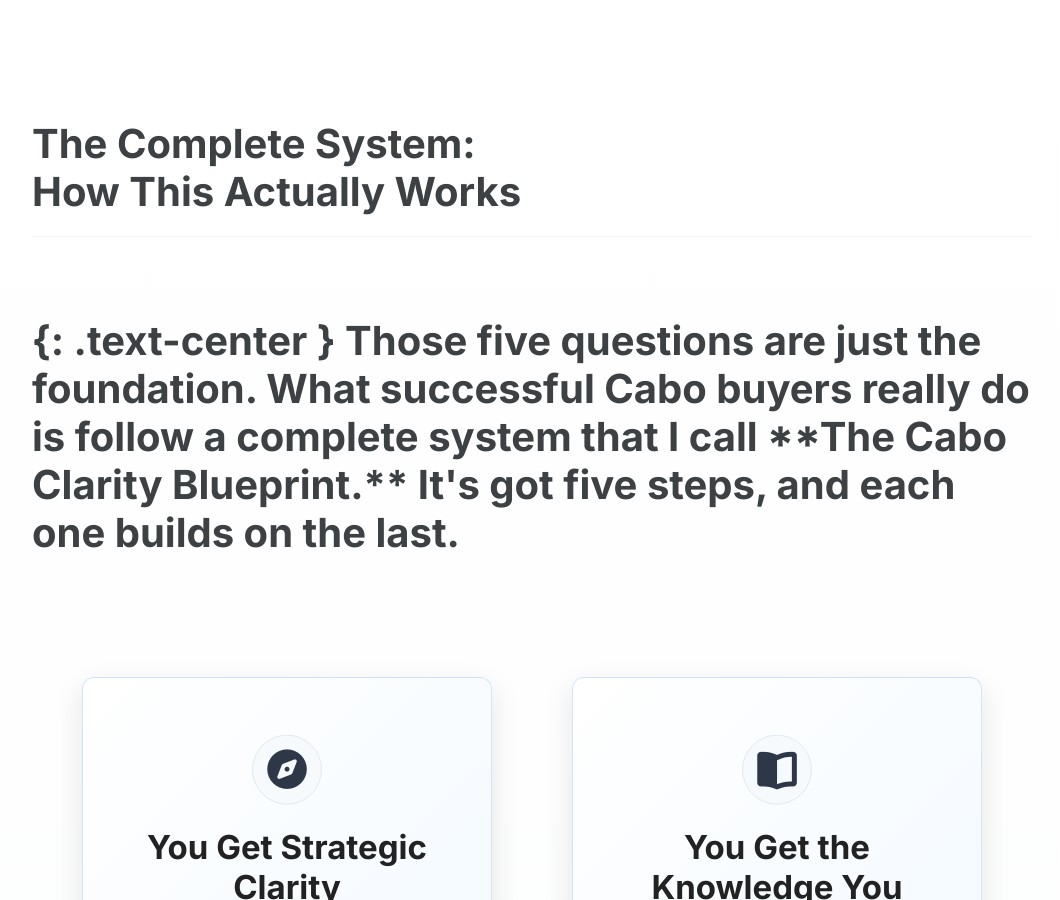
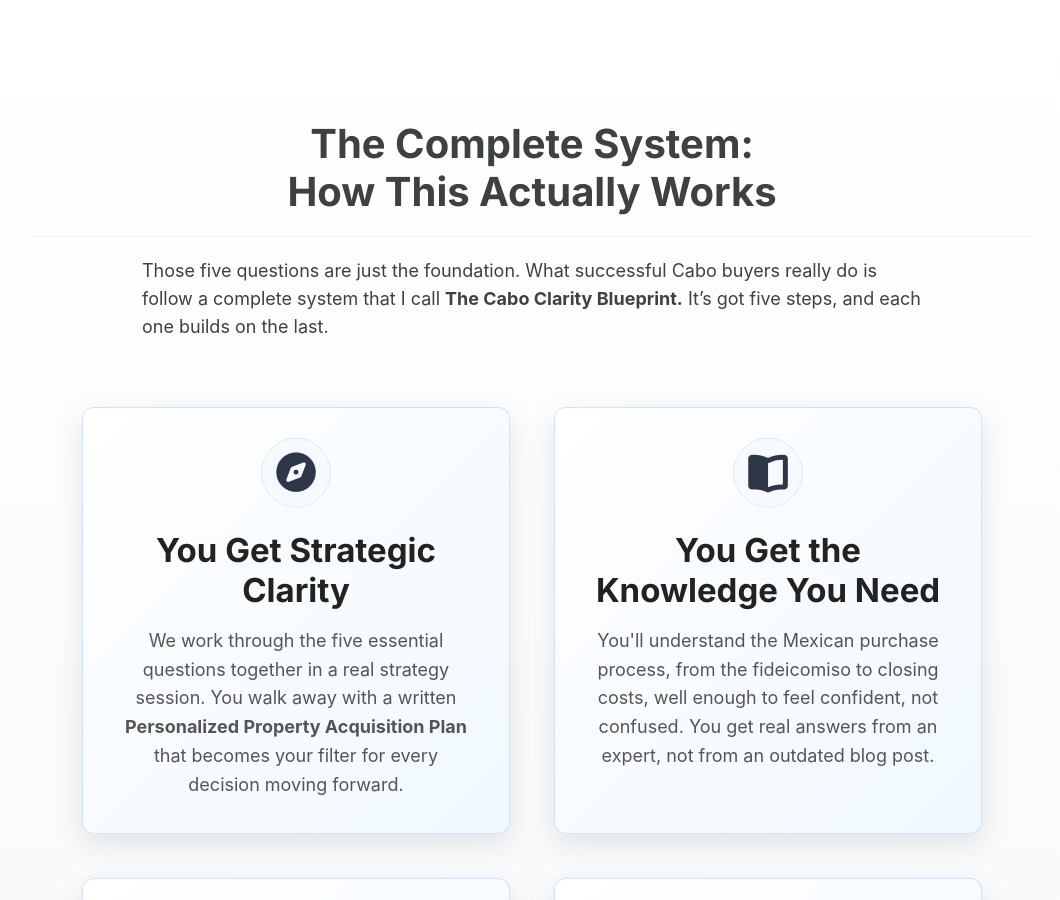
Before and after one commit to sellingcabohomes/SellingCabo.Homes, a Jekyll site: the page built from index.md, in a window 1280 px wide and 900 px high, scrolled down 5402 px. Shown: the whole window, without its empty margins (108-1168 px from the left). Built offline with Jekyll 4.4.1, drawn with Linux system fonts in a browser that asks for light colours; cached includes are drawn as plain includes; the list of posts is cut into pages by our own code.

```diff
--- a/index.md
+++ b/index.md
@@ -176,7 +176,7 @@
 But here's the thing - **Answering these questions properly isn't something you can do in your head while scrolling through listings.** It takes a real conversation with someone who understands both the market and how to help you think through the implications of each answer.
 
 <div class="section-gray" markdown="1">
-<h2>The Complete System:<br> How This Actually Works<h2>
+<h2>The Complete System:<br> How This Actually Works</h2>
 {: .text-center }
 
 Those five questions are just the foundation. What successful Cabo buyers really do is follow a complete system that I call **The Cabo Clarity Blueprint.** It's got five steps, and each one builds on the last.
```
